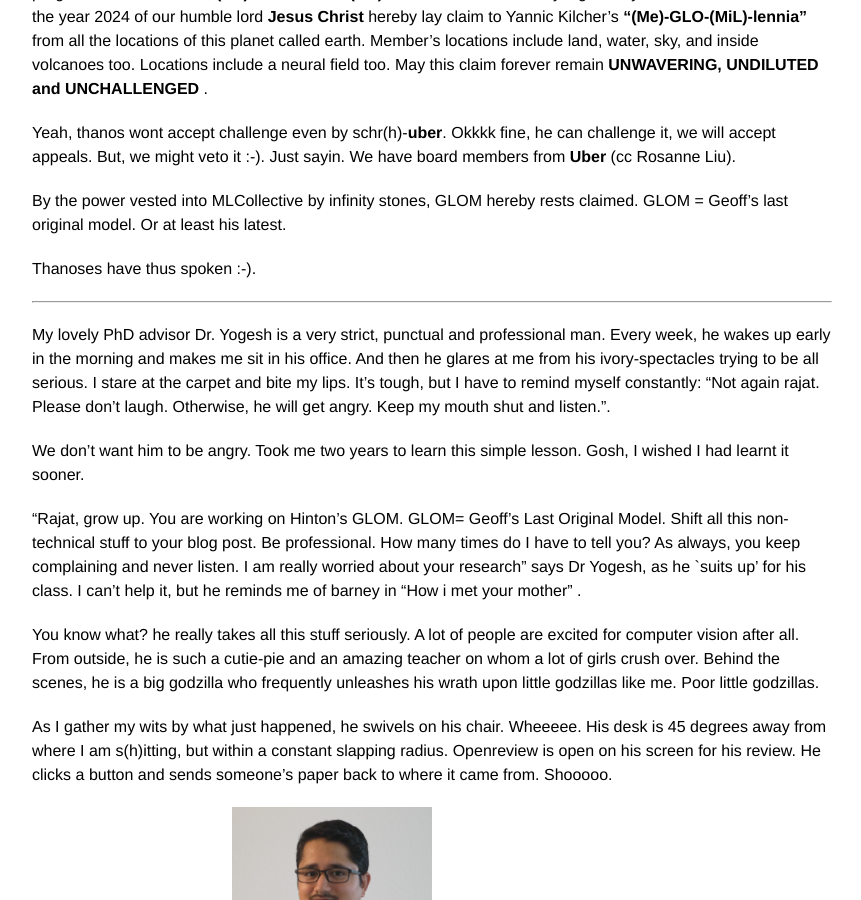
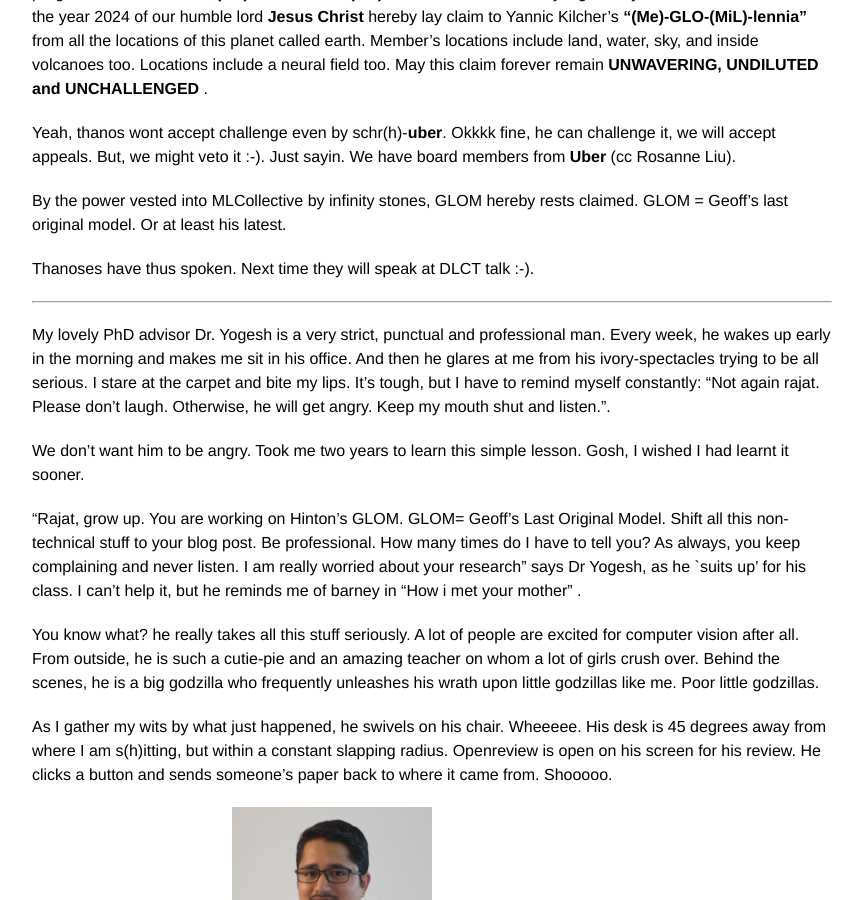
Before and after one commit to rajatmodi62/rajatmodi62.github.io, a Jekyll site: the page built from _posts/2024-10-26-hinton_apm.md, in a window 1280 px wide and 900 px high, scrolled down 1810 px. Shown: the whole window, without its empty margins (208-1069 px from the left). Built offline with Jekyll 4.4.1, drawn with Linux system fonts in a browser that asks for light colours; comment, search, counter and statistics services are not loaded.

Commit message:
soft link blog

```diff
--- a/_posts/2024-10-26-hinton_apm.md
+++ b/_posts/2024-10-26-hinton_apm.md
@@ -33,7 +33,7 @@ Yeah, thanos wont accept challenge even by schr(h)-<b>uber</b>. Okkkk fine, he c
 
 By the power vested into MLCollective by infinity stones, GLOM hereby rests claimed. GLOM = Geoff's last original model. Or at least his latest.
 
-Thanoses have thus spoken :-).
+Thanoses have thus spoken. Next time they will speak at DLCT talk :-).
 
 ----------------
 
```
